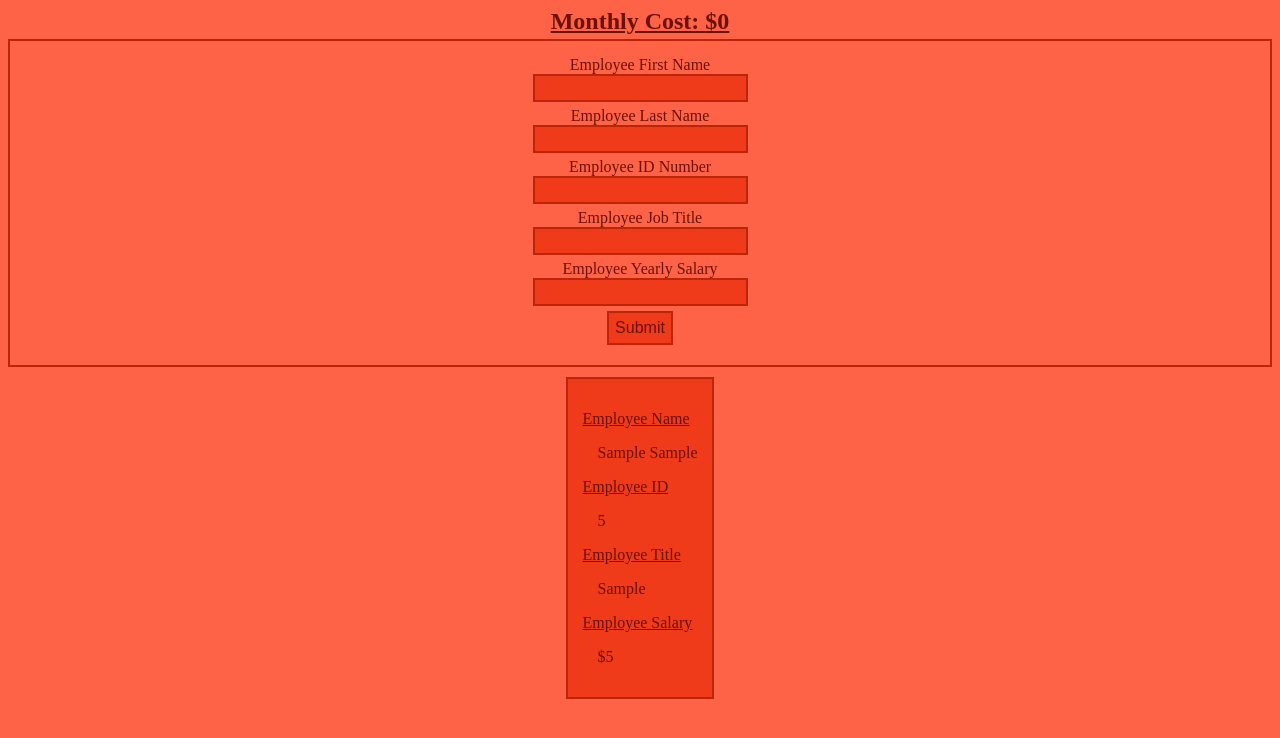
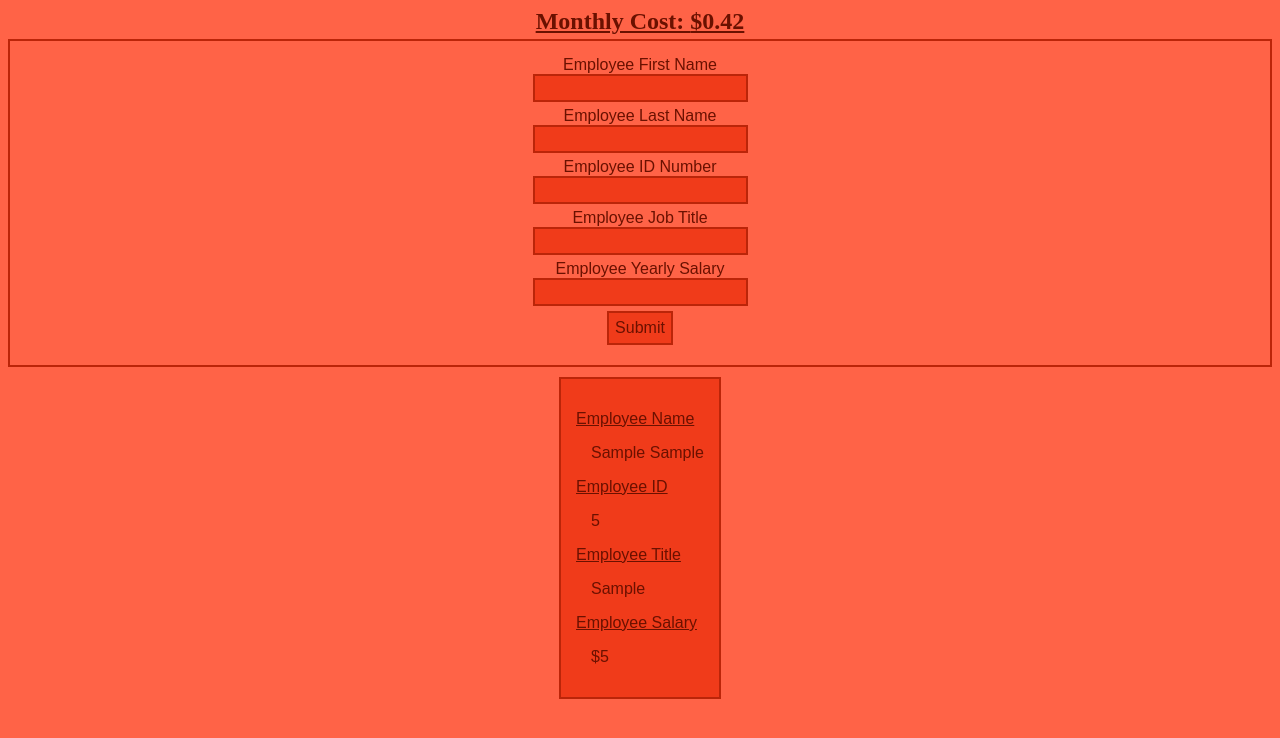
Before and after one commit to kenziebultema/prime2_weekend1, a plain HTML site: page index.html in a window 1280 px wide. Both pictures are taken after typing "Sample", "Sample", "5", "Sample", "5" into the empty fields and a click on the input "Submit". Drawn offline with Linux system fonts and the light colour scheme.

Commit message:
more styling, add logic to round to two decimal places in monthly cost

```diff
--- a/app.js
+++ b/app.js
@@ -24,7 +24,7 @@ $(document).ready(function(){
 
 //find monthly salary and add up cost
 function findMonthly(salary){
-    monthlyCost += Math.round(salary / 12);
+    monthlyCost += Math.round((salary / 12) * 100) / 100;
     console.log(monthlyCost);
 }
 
--- a/styles.css
+++ b/styles.css
@@ -1,6 +1,7 @@
 body {
     background-color: tomato;
     color: #6B1100;
+    font-family: sans-serif;
 }
 .monthlyCost {
     text-align: center;
```
